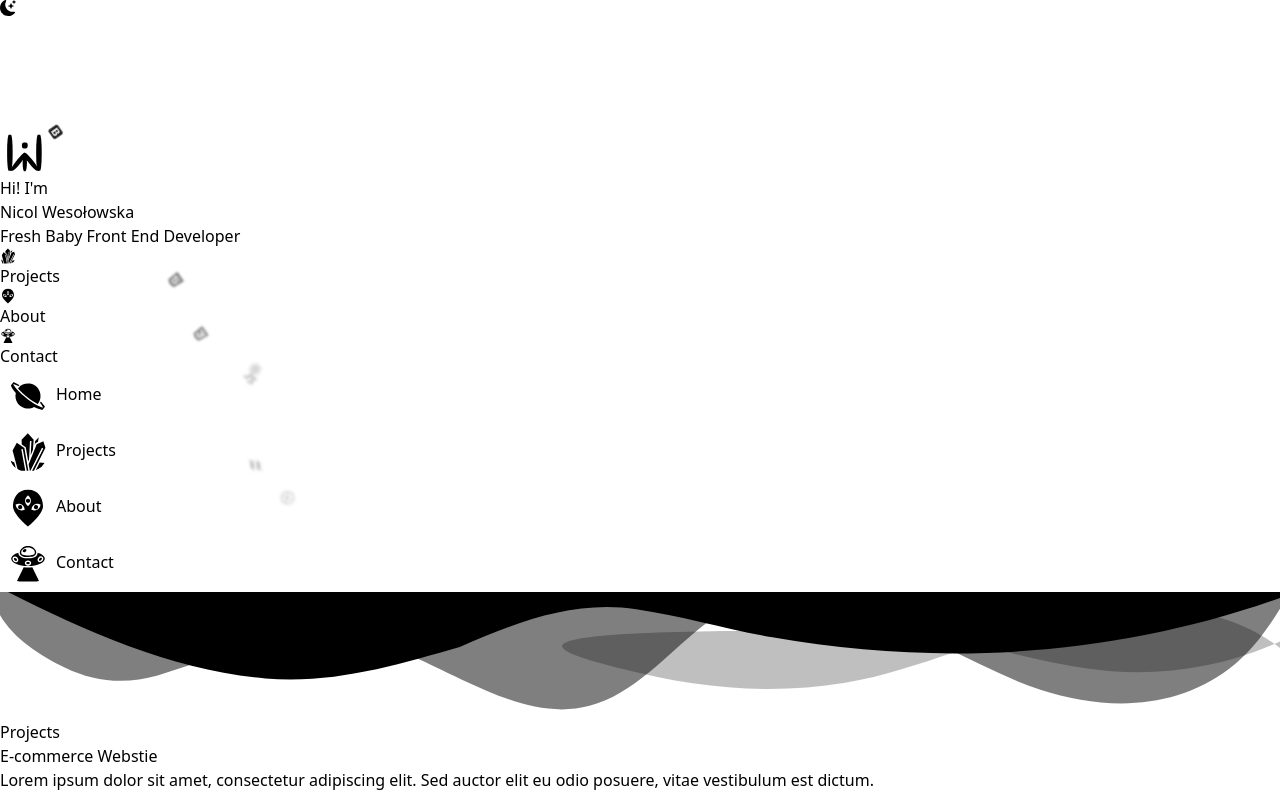
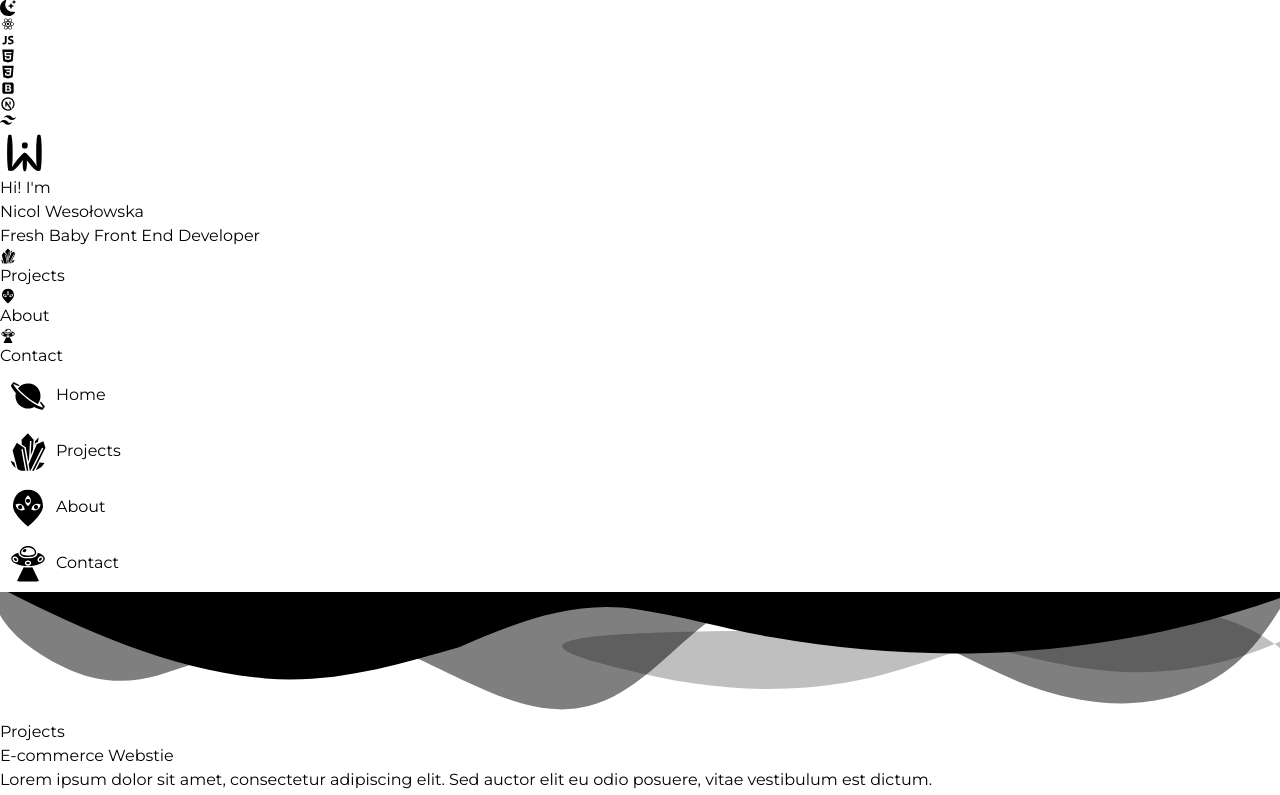
Before and after one commit to NanaNiki/Portfolio, a Next.js app: page / in a window 1280 px wide. Shown: the top 795 px of the page. Built offline with nearby package versions, Linux system fonts and the light colour scheme.

Commit message:
"animitaion+font+loading but page trns soso"

```diff
--- a/pages/About.js
+++ b/pages/About.js
@@ -39,10 +39,10 @@ export default function About() {
     >
       <div className="special-flex-wrap flex flex-row my-auto justify-center lg:ms-12 md:ms-4 sm:ms-0 dark:text-white dark:text-opacity-80">
         <div className="flex flex-col justify-center">
-          <h1 className="mb-4 text-center font-bold lg:text-3xl animated-item hide2 delay-75">
+          <h1 className="mb-3 text-center font-bold lg:text-3xl animated-item hide2 delay-75">
             About me
           </h1>
-          <div className="flex flex-row mx-auto mb-5">
+          <div className="flex flex-row mx-auto mb-3">
             <Image
               src={avatar.image}
               width={200}
--- a/pages/Contact.js
+++ b/pages/Contact.js
@@ -39,18 +39,18 @@ export default function Contact() {
         </Link>
         <div className="flex flex-row justify-end m-auto">
           <Link href="/CVNW.pdf" download target="_blank">
-            <button className="w-64 mt-2 font-semibold bg-gradient-to-tl from-rose-500 to-red-300 rounded-full p-2 m-1 shadow-lg shadow-rose-800 transition-all duration-100 hover:shadow-rose-300 active:border-2 active:border-rose-700 dark:opacity-60 dark:shadow-transparent dark:hover:shadow-rose-700 dark:hover:text-rose-700 dark:active:text-rose-900">
+            <button className="w-64 mt-3 font-semibold bg-gradient-to-tl from-rose-500 to-red-300 rounded-full p-2 m-1 shadow-lg shadow-rose-800 transition-all duration-100 hover:shadow-rose-300 active:border-2 active:border-rose-700 dark:opacity-60 dark:shadow-transparent dark:hover:shadow-rose-700 dark:hover:text-rose-700 dark:active:text-rose-900">
               Resume
             </button>
           </Link>
         </div>
       </div>
-      <div className="bottom-0 left-0 absolute w-full overflow-hidden rounded-ss-full">
       <svg
         id="visual"
         viewBox="0 0 900 500"
         xmlns="http://www.w3.org/2000/svg"
         version="1.1"
+        className="bottom-0 left-0 absolute w-full overflow-hidden rounded-ss-full"
       >
         <path
           d="M0 451L69 432L138 410L208 446L277 467L346 410L415 470L485 472L554 473L623 438L692 473L762 388L831 470L900 473L900 601L831 601L762 601L692 601L623 601L554 601L485 601L415 601L346 601L277 601L208 601L138 601L69 601L0 601Z"
@@ -73,7 +73,6 @@ export default function Contact() {
           fill="#f43f5e"
         ></path>
       </svg>
-        </div>
     </section>
   );
 }
--- a/pages/Projects.js
+++ b/pages/Projects.js
@@ -67,8 +67,11 @@ export default function Projects() {
       className="relative flex flex-col h-screen w-full pr-16 pl-3 text-center"
       id="projects"
     >
-      <div className="top-0 right-0 absolute w-screen overflow-hidden fill-slate-400 rounded-full rotate-180">
-        <svg xmlns="http://www.w3.org/2000/svg" viewBox="0 0 1200 120">
+      <svg
+        xmlns="http://www.w3.org/2000/svg"
+        viewBox="0 0 1200 120"
+        className="top-0 right-0 absolute w-screen overflow-hidden fill-slate-400 rounded-full rotate-180"
+      >
         <path
           d="M0,0H1200V46.29c-47.79,22.2-103.59,32.17-158,28-70.36-5.37-136.33-33.31-206.8-37.5C438.64,32.43,512.34,53.67,583,72.05c69.27,18,138.3,24.88,209.4,13.08,36.15-6,69.85-17.84,104.45-29.34C989.49,25,1113-14.29,1200,52.47V0Z"
           opacity=".25"
@@ -79,8 +82,7 @@ export default function Projects() {
         ></path>
         <path d="M0,0H1200V5.63c-149.93,53.32-314.09,65.64-475.83,36.89-43-7.64-84.23-20.12-127.61-26.46-59-8.63-112.48,12.24-165.56,35.4C372.07,68.22,314,86.24,248.8,81c-86.53-7-172.46-45.71-248.8-84.81V0Z"></path>
       </svg>
-      </div>
-      <h1 className="z-50 text-center mt-10 dark:text-white dark:text-opacity-80 font-bold lg:text-3xl animated-item hide2 delay-100">
+      <h1 className="z-50 text-center dark:text-white dark:text-opacity-80 font-bold lg:text-3xl lg:mt-12 animated-item hide2 delay-100">
         Projects
       </h1>
       <div className="special-flex-wrap flex flex-row my-auto">
--- a/pages/Start.js
+++ b/pages/Start.js
@@ -2,36 +2,41 @@ import React, { useEffect } from "react";
 import { AiFillHtml5 } from "react-icons/ai";
 import { TbBrandNextjs } from "react-icons/tb";
 import { SiTailwindcss } from "react-icons/si";
+import { BsFillMoonStarsFill } from "react-icons/bs";
 import { GiCrystalGrowth, GiAlienStare, GiUfo } from "react-icons/gi";
 import { DiJavascript1, DiCss3, DiBootstrap, DiReact } from "react-icons/di";
 import { observeScroll } from "./index";
 
-export default function Start() {
+export default function Start({ handleDarkMode }) {
   useEffect(() => {
     const animatedItems = document.querySelectorAll(".animated-item");
     observeScroll(animatedItems);
   }, []);
-
   return (
+    <>
       <section
-      className="flex flex-col h-screen w-full p-3 absolute z-20 rounded-ee-full bg-orange-200 shadow-xl shadow-orange-300 dark:bg-gradient-to-br from-slate-700 to-slate-950 dark:shadow-gray-500"
+        className="relative z-20 h-screen bg-stone-100 dark:bg-gray-950 mb-8"
         id="home"
       >
-      <div className="animates flex flex-row justify-between w-1/2">
-        <span className="animate left-96 w-48 h-[1px] bg-black dark:bg-white opacity-50 rounded-full absolute"></span>
-        <span className="animate top-9 w-48 h-[1px] bg-black dark:bg-white opacity-0 rounded-full absolute"></span>
-        <span className="animate bottom-96 w-48 h-[1px] bg-black dark:bg-white opacity-50 rounded-full absolute"></span>
-        <DiReact className="animate absolute bottom-96" />
-        <DiJavascript1 className="animate absolute -left-20 " />
-        <AiFillHtml5 className="animate opacity-0" />
-        <DiCss3 className="animate opacity-0" />
-        <DiBootstrap className="animate opacity-0" />
-        <TbBrandNextjs className="animate" />
-        <SiTailwindcss className="animate" />
+        <BsFillMoonStarsFill
+          onClick={handleDarkMode}
+          className="z-20 text-xl m-4 hover:text-blue-500 transition-all duration-200 ease-linear fixed top-0 right-0 cursor-pointer dark:text-blue-300 dark:hover:text-cyan-300"
+        />
+        <div className="absolute top-0 flex flex-col overflow-hidden h-screen w-full p-3 z-30 rounded-ee-full bg-orange-200 shadow-xl shadow-orange-300 dark:bg-gradient-to-br from-slate-700 to-slate-950 dark:shadow-gray-500">
+          <div className="animates flex flex-row z-40 justify-between w-1/2">
+            <span className="animate right-1/2 w-48 h-[1px] bg-amber-700 dark:bg-white opacity-0 rounded-full absolute"></span>
+            <span className="animate top-9 w-48 h-[1px] bg-amber-700 dark:bg-white opacity-0 rounded-full absolute"></span>
+            <span className="animate bottom-96 w-48 h-[1px] bg-amber-700 dark:bg-white opacity-0 rounded-full absolute"></span>
+            <DiReact className="animate absolute bottom-96 opacity-0 text-amber-700 dark:text-white" />
+            <DiJavascript1 className="animate absolute -left-20 opacity-0 text-amber-700 dark:text-white" />
+            <AiFillHtml5 className="animate opacity-0 text-amber-700 dark:text-white" />
+            <DiCss3 className="animate opacity-0 text-amber-700 dark:text-white" />
+            <DiBootstrap className="animate opacity-0 text-amber-700 dark:text-white" />
+            <TbBrandNextjs className="animate opacity-0 text-amber-700 dark:text-white" />
+            <SiTailwindcss className="animate opacity-0 text-amber-700 dark:text-white" />
           </div>
           {/** tutaj zmienic src href na url strony po tym jak juz deploy */}
           <a href="#home" className="transition-all duration-300 ease-linear">
-        <div className="logo fill-black dark:fill-slate-200 absolute top-12 left-12 p-0.5 hover:rounded-full hover:shadow-md hover:shadow-cyan-300">
             <svg
               width="48"
               height="48"
@@ -39,6 +44,7 @@ export default function Start() {
               version="1.1"
               id="svg5"
               xmlns="http://www.w3.org/2000/svg"
+              className=" fill-black dark:fill-slate-200 absolute top-12 left-12 p-0.5 hover:rounded-full hover:shadow-md hover:shadow-cyan-300"
             >
               <rect
                 width="1.4601681"
@@ -83,45 +89,46 @@ export default function Start() {
                 transform="matrix(1,0,-0.01931525,0.99981344,0,0)"
               />
             </svg>
-        </div>
           </a>
-      <div className="flex flex-col h-screen justify-end mb-40 ms-12">
+          <div className="start-introduction flex flex-col h-full justify-end mb-40 ms-12 ">
             <span className="text-base">Hi! I'm</span>
-        <h1 className="font-bold lg:text-4xl animated-item hide2">
+            <h1 className="font-bold lg:text-4xl animated-item hide2 delay-1000">
               {" "}
               Nicol Wesołowska
             </h1>
             <h5 className="lg:text-xl ">
-          <span className="italic text-base">Fresh Baby </span> Front End
+              <span className="italic text-base me-1">Fresh Baby </span>Front End
               Developer
             </h5>
           </div>
-      <div className="start-tags-box h-1/6 w-full flex flex-col justify-around absolute lg:bottom-10 lg:right-8 md:bottom-5 md:right-4 sm:bottom-3 sm:right-2">
+        </div>
+        <div className="start-tags-box h-1/6 w-full flex flex-col absolute justify-around lg:bottom-8 lg:right-8 md:bottom-5 md:right-4 sm:bottom-3 sm:right-2">
           <a href="#projects" className="has-tooltip">
             <div className="flex flex-row justify-end">
-            <GiCrystalGrowth className="start-tag w-8 h-8 rounded-md mx-2 blur-sm opacity-0 text-white" />
-            <span className="font-bold lg:text-2xl px-1.5 py-0.5 opacity-80 hover:opacity-40 dark:text-white animated-item hide2">
+              <GiCrystalGrowth className="start-tag w-8 h-8 rounded-md mx-2 blur-sm opacity-0 dark:text-white" />
+              <span className="font-bold lg:text-2xl px-1.5 py-0.5 opacity-80 hover:opacity-40 dark:text-white animated-item hide2 delay-300">
                 Projects
               </span>
             </div>
           </a>
           <a href="#about" className="has-tooltip">
             <div className="flex flex-row justify-end">
-            <GiAlienStare className="start-tag w-8 h-8 rounded-md mx-2 blur-sm opacity-0 text-white" />
-            <span className="font-bold lg:text-2xl px-1.5 py-0.5 opacity-80 hover:opacity-40 dark:text-white animated-item hide2">
+              <GiAlienStare className="start-tag w-8 h-8 rounded-md mx-2 blur-sm opacity-0 dark:text-white" />
+              <span className="font-bold lg:text-2xl px-1.5 py-0.5 opacity-80 hover:opacity-40 dark:text-white animated-item hide2 delay-500">
                 About
               </span>
             </div>
           </a>
           <a href="#contact" className="has-tooltip">
             <div className="flex flex-row justify-end">
-            <GiUfo className="start-tag w-8 h-8 rounded-md mx-2 blur-sm opacity-0 text-white" />
-            <span className="font-bold lg:text-2xl px-1.5 py-0.5 opacity-80 hover:opacity-40 dark:text-white animated-item hide2">
+              <GiUfo className="start-tag w-8 h-8 rounded-md mx-2 blur-sm opacity-0 dark:text-white" />
+              <span className="font-bold lg:text-2xl px-1.5 py-0.5 opacity-80 hover:opacity-40 dark:text-white animated-item hide2 delay-700">
                 Contact
               </span>
             </div>
           </a>
         </div>
       </section>
+    </>
   );
 }
--- a/pages/_app.js
+++ b/pages/_app.js
@@ -1,15 +1,32 @@
 import "@/styles/globals.css";
 import Head from "next/head";
+import Loading from "./Loading";
+import { useState, useEffect } from "react";
 
 export default function App({ Component, pageProps }) {
+  const [loading, setLoading] = useState(true);
+
+  useEffect(() => {
+    const timer = setTimeout(() => {
+      setLoading(false);
+    }, 2000);
+    return () => clearTimeout(timer);
+  }, []);
+
   return (
     <>
       <Head>
         <title>Nicol Wesołowska</title>
         <meta name="description" content="Portfolio app"></meta>
-        <link rel="shortcut icon" type="image/png" href="/logonw.png" />
+        <link rel="shortcut icon" type="image/png" href="/logotab.png" />
       </Head>
-      <Component {...pageProps} />
+      {loading ? (
+        <Loading className="blur"/>
+      ) : (
+        <div className="fade-in">
+          <Component {...pageProps} />
+        </div>
+      )}
     </>
   );
 }
--- a/pages/_document.js
+++ b/pages/_document.js
@@ -2,7 +2,7 @@ import { Html, Head, Main, NextScript } from "next/document";
 
 export default function Document() {
   return (
-    <Html className="scroll-smooth" lang="en">
+    <Html className="scroll-smooth " lang="en">
       <Head />
       <body>
         <Main />
--- a/pages/index.js
+++ b/pages/index.js
@@ -1,10 +1,9 @@
-import { Poppins } from "next/font/google";
-import { BsFillMoonStarsFill } from "react-icons/bs";
-import { useState, useEffect } from "react";
 import Start from "./Start";
 import dynamic from "next/dynamic";
+import { useState, useEffect } from "react";
+import { Montserrat } from "next/font/google";
 
-const poppins = Poppins({ subsets: ["latin"], weight: ["300"] });
+const montserrat = Montserrat({ subsets: ["latin"], weight: ["400"] });
 
 export function observeScroll(elements) {
   const observer = new IntersectionObserver((entries) => {
@@ -53,16 +52,9 @@ export default function Home() {
     <main
       className={`relative min-h-screen text-lg bg-stone-100 dark:bg-gray-950 ${
         darkMode ? "dark" : ""
-      }`}
+      } ${montserrat.className}`}
     >
-      <section className="overflow-hidden relative z-20 p-0 h-screen mb-8 bg-stone-100 dark:bg-gray-950">
-        <BsFillMoonStarsFill
-          onClick={handleDarkMode}
-          className="z-10 text-xl m-4 hover:text-blue-500 transition-all duration-200 ease-linear fixed top-0 right-0 cursor-pointer
-   dark:text-blue-300 dark:hover:text-cyan-300"
-        />
-        <Start />
-      </section>
+      <Start handleDarkMode={handleDarkMode} />
       <DynamicNavBar />
       <DynamicProjects />
       <DynamicAbout />
--- a/styles/globals.css
+++ b/styles/globals.css
@@ -24,14 +24,16 @@
   @apply opacity-0 transition-all duration-1000 ease-in blur-md transform -translate-x-full;
 }
 .hide2 {
-  @apply opacity-0 transition-all duration-300 ease-in blur-md;
+  @apply opacity-0 transition-all duration-700 ease-in blur-md;
 }
 .show {
   @apply opacity-100 blur-none translate-x-0;
 }
+
 .animate {
-  animation: animate 8.5s linear infinite;
+  animation: animate 9.5s linear infinite;
 }
+
 @keyframes animate {
   0% {
     transform: rotate(55deg) translateX(-100%) translateY(-100%);
@@ -39,47 +41,73 @@
     opacity: 100%;
   }
   100% {
-    transform: rotate(55deg) translateX(600px) translateY(0%);
+    transform: rotate(55deg) translateX(650px) translateY(0%);
     filter: blur(2px);
-    opacity: 2%;
+    opacity: 0%;
   }
 }
 .animates span:nth-child(1) {
-  animation-delay: 0s;
-  animation-timing-function: cubic-bezier(0.65, 0.84, 0.44, 4);
+  animation-delay: 13s;
+  animation-timing-function: cubic-bezier(0.02, 1, 0.02, 1);
 }
 
 .animates span:nth-child(2) {
-  animation-delay: 3s;
-  animation-timing-function: cubic-bezier(0.445, 0.05, 0.55, 9);
+  animation-delay: 15s;
+  animation-timing-function: cubic-bezier(0.19, 0, 0.22, 3);
+}
+.animates span:nth-child(3) {
+  animation-delay: 10s;
+  animation-timing-function: cubic-bezier(0.1, 1, 0.1, 1);
 }
 
-.animates span:nth-child(3) {
-  animation-delay: 0s;
-  animation-timing-function: cubic-bezier(0.23, 1, 0.22, 2);
+.animates svg:nth-child(4) {
+  animation-delay: 10s;
 }
 
 .animates svg:nth-child(5) {
-  animation-delay: 120ms;
+  animation-delay: 10.12s;
 }
 
 .animates svg:nth-child(6) {
-  animation-delay: 2s;
+  animation-delay: 12s;
 }
 
 .animates svg:nth-child(7) {
-  animation-delay: 3s;
+  animation-delay: 13s;
   animation-timing-function: cubic-bezier(0.39, 0.575, 0.565, 1);
 }
 
 .animates svg:nth-child(8) {
-  animation-delay: 5s;
+  animation-delay: 15s;
   animation-timing-function: cubic-bezier(0.86, 0.84, 0.44, 1);
 }
 
 .animates svg:nth-child(9) {
-  animation-delay: 130ms;
+  animation-delay: 10.13s;
   animation-timing-function: cubic-bezier(0.445, 0.05, 0.55, 0.95);
+}
+.animates svg:nth-child(10) {
+  animation-delay: 10s;
+}
+
+.fade-in {
+  opacity: 1;
+  transition: opacity 0.5s ease-in;
+}
+
+.blur {
+  filter: blur(10px);
+  opacity: 0;
+  transition: opacity 0.5s ease-out;
+}
+
+@keyframes loading {
+  0% {
+    filter: blur(0%);
+  }
+  100% {
+    filter: blur(100%);
+  }
 }
 
 @media (prefers-reduced-motion) {
@@ -123,6 +151,9 @@
     @apply flex-wrap;
   }
   .start-tags-box {
-    @apply bottom-3 right-2;
+    @apply bottom-3 right-2 justify-end;
+  }
+  .start-introduction {
+    @apply mb-44 ms-2;
   }
 }
```
Also changed, not shown: pages/Loading.js (added, +59 -0 lines), public/logotab.png (renamed from public/logonw.png). Lines whose indentation alone changed are shown as unchanged.
